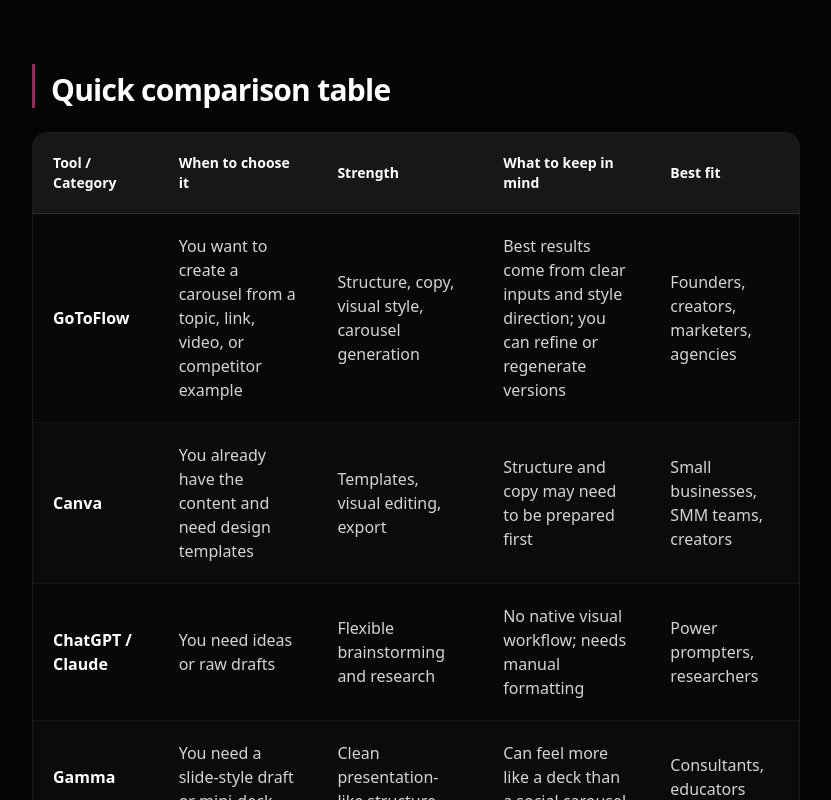
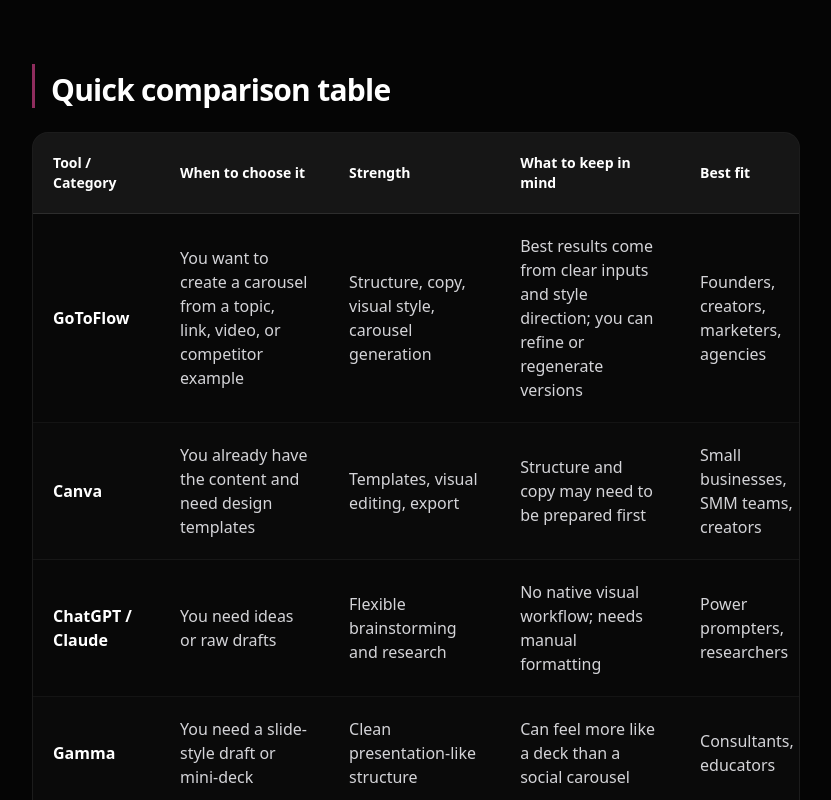
Before and after one commit to matteimikeska49-bot/gtf, a React (Vite) app: page /blog/best-ai-carousel-generators in a window 1280 px wide. Shown: the part 8700-9500 px from the top of the page, without its empty margins (224-1055 px from the left). Built offline with nearby package versions, Linux system fonts and the light colour scheme.

Commit message:
Fix FAQ semantics and table mobile layout

```diff
--- a/src/components/blog/BestAiCarouselGeneratorsPage.jsx
+++ b/src/components/blog/BestAiCarouselGeneratorsPage.jsx
@@ -405,7 +405,7 @@ const ArticleBody = () => (
       <hr className="border-white/[0.06] my-16 md:my-20" />
       <h2 className="text-2xl md:text-3xl font-bold text-white tracking-tight mb-6 pt-2 border-l-[3px] border-pink-500/60 pl-4">Quick comparison table</h2>
       <div className="overflow-x-auto mb-14 md:mb-16 rounded-2xl border border-white/[0.08] bg-white/[0.015]">
-        <table className="w-full text-left border-collapse text-zinc-300 text-sm md:text-base">
+        <table className="w-full min-w-[800px] text-left border-collapse text-zinc-300 text-sm md:text-base">
           <thead>
             <tr className="bg-white/[0.06]">
               <th className="p-4 md:p-5 border-b border-white/10 font-bold text-white text-sm">Tool / Category</th>
@@ -727,7 +727,7 @@ const faqItems = [
 const FAQItem = ({ item, isOpen, onClick }) => (
   <div className={`rounded-2xl border transition-colors duration-300 overflow-hidden cursor-pointer ${isOpen ? 'border-pink-500/30 bg-white/[0.03]' : 'border-white/[0.05] bg-white/[0.01] hover:border-white/10'}`} onClick={onClick}>
     <div className="flex items-center justify-between gap-4 p-5 md:p-6">
-      <span className={`font-semibold text-sm md:text-base leading-snug transition-colors ${isOpen ? 'text-white' : 'text-zinc-200'}`}>{item.q}</span>
+      <h3 className={`font-semibold text-sm md:text-base leading-snug transition-colors ${isOpen ? 'text-white' : 'text-zinc-200'}`}>{item.q}</h3>
       <motion.div animate={{ rotate: isOpen ? 180 : 0 }} transition={{ duration: 0.3 }} className="shrink-0 w-7 h-7 rounded-full border border-white/10 flex items-center justify-center bg-white/[0.03]">
         <ChevronRight className={`w-3.5 h-3.5 rotate-90 transition-colors ${isOpen ? 'text-pink-400' : 'text-zinc-500'}`} />
       </motion.div>
```
Also changed, not shown: 19 other files (tests, documents, lock files or other folders).
